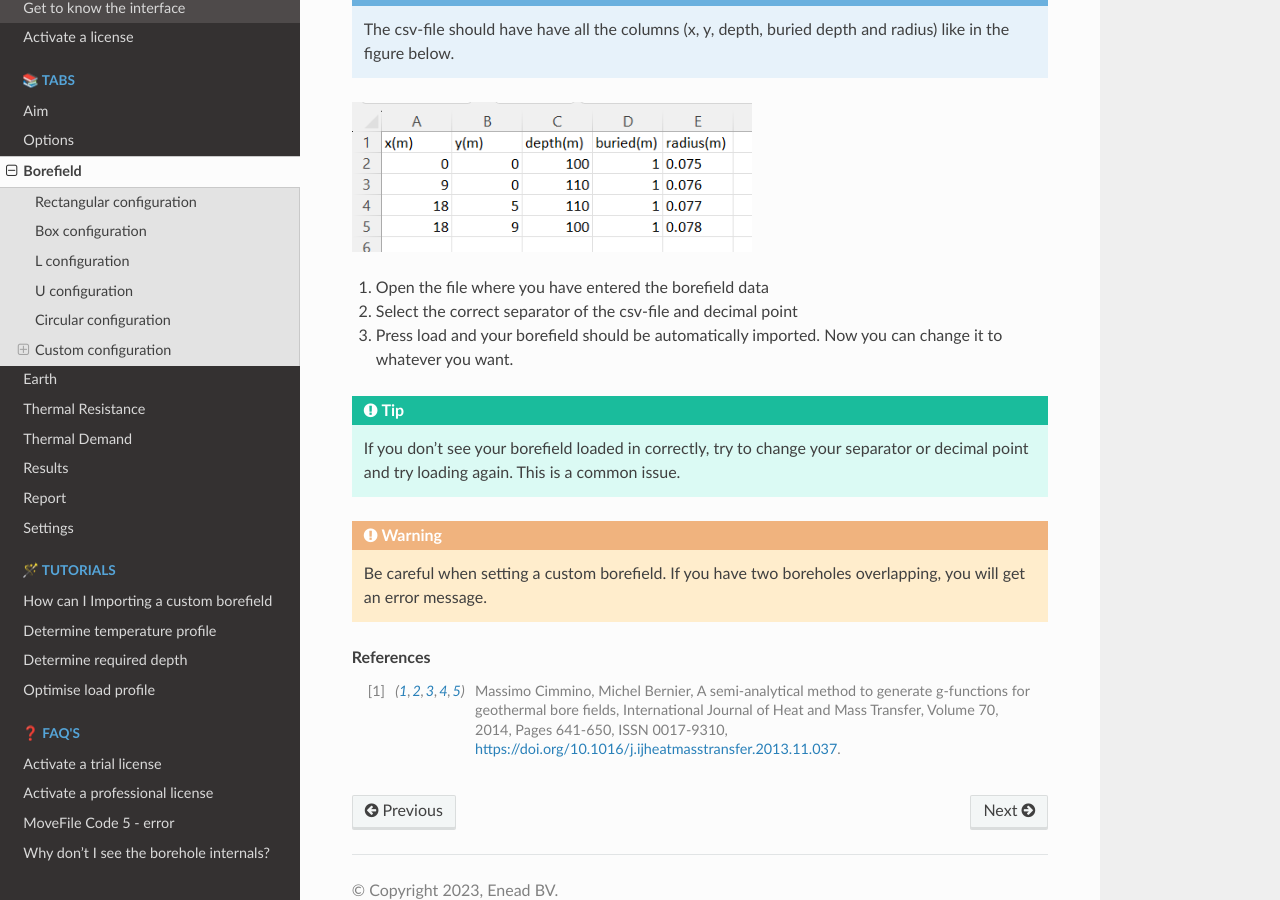
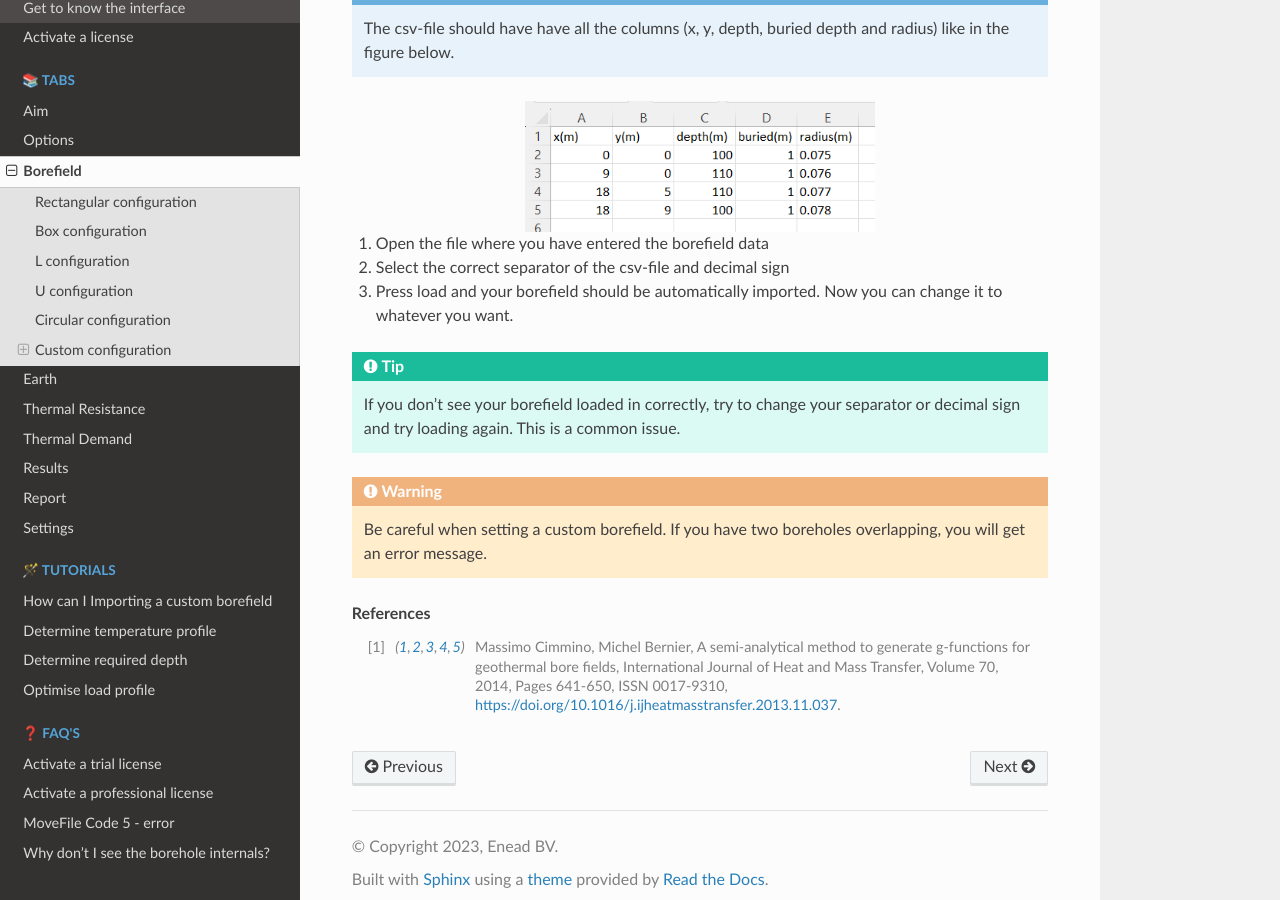
Before and after one commit to novakgeoenergie/GHEToolManual, a Sphinx documentation site: the page built from docs/sources/tabs/borefield.rst, in a window 1280 px wide and 900 px high, scrolled down 5584 px. Built offline with Sphinx 7.4.7 and the Read the Docs theme 2.0.0, drawn with Linux system fonts in a browser that asks for light colours; formulas are drawn with MathJax 3; pages that are not in the unit, such as notebooks, are missing from menus.

Commit message:
Add tutorial with custom borefield data

```diff
--- a/docs/sources/tabs/borefield.rst
+++ b/docs/sources/tabs/borefield.rst
@@ -104,14 +104,15 @@
 
 .. image:: Figures/csv_data.png
   :alt: Custom borefield
-  :width: 400
+  :width: 350
+  :align: center
 
 #. Open the file where you have entered the borefield data
-#. Select the correct separator of the csv-file and decimal point
+#. Select the correct separator of the csv-file and decimal sign
 #. Press load and your borefield should be automatically imported. Now you can change it to whatever you want.
 
 .. tip::
-    If you don't see your borefield loaded in correctly, try to change your separator or decimal point and try loading again.
+    If you don't see your borefield loaded in correctly, try to change your separator or decimal sign and try loading again.
     This is a common issue.
 
 .. warning::
```
Also changed, not shown: docs/sources/tutorial/create_custom_borefield.rst (+47 -3 lines), docs/sources/tabs/Figures/borefield_custom.png, docs/sources/tutorial/Figures/custom_data_loaded.png (added), docs/sources/tutorial/Figures/excel_with_columns.png (added), docs/sources/tutorial/Figures/excel_with_data.png (added).
